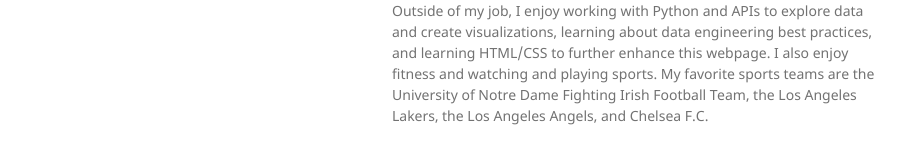
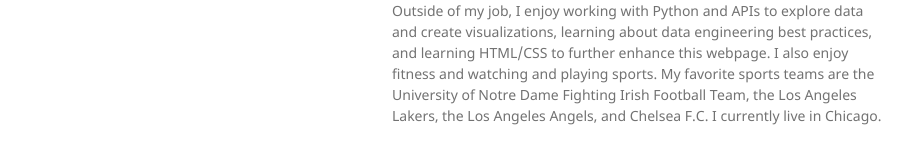
Before and after one commit to chasenbru/chasenbru.github.io, a Jekyll site: the page built from README.md, in a window 1280 px wide. Shown: the part 698-862 px from the top of the page, without its empty margins (178-1101 px from the left). Built offline with Jekyll 4.4.1, drawn with Linux system fonts in a browser that asks for light colours; our own code applies the rules of GitHub Pages for plain Markdown files.

Commit message:
Update default.html

```diff
--- a/_layouts/default.html
+++ b/_layouts/default.html
@@ -66,14 +66,14 @@
         <hr>
         <h2 id="Spotify API, Python, and Tableau">Spotify API, Python, and Tableau
         </h2>
-        <p>
+        <p style=color: #003366;>
           To better understand my music taste and preferences, I used Python and the Pandas library to extract data from the Spotify API. Then, I visualized the results in Tableau. Check out the dashboard <a href="https://public.tableau.com/views/VisualizingaSamplingofPersonalSpotifyData/Profile?:language=en-US&:display_count=n&:origin=viz_share_link" class="custom-link">here</a>! Check out the Github repository <a href="https://github.com/chasenbru/Fun-With-Spotify-API" class="custom-link">here</a>!
           <div class="image-container-spotify"></div>
         </p>
         <h1 style="font-size: 30px; color: #003366; text-align: center;">About Me</h1>
         <hr>
-        <p>
-          Outside of my job, I enjoy working with Python and APIs to explore data and create visualizations, learning about data engineering best practices, and learning HTML/CSS to further enhance this webpage. I also enjoy fitness and watching and playing sports. My favorite sports teams are the University of Notre Dame Fighting Irish Football Team, the Los Angeles Lakers, the Los Angeles Angels, and Chelsea F.C.
+        <p style=color: #003366;>
+          Outside of my job, I enjoy working with Python and APIs to explore data and create visualizations, learning about data engineering best practices, and learning HTML/CSS to further enhance this webpage. I also enjoy fitness and watching and playing sports. My favorite sports teams are the University of Notre Dame Fighting Irish Football Team, the Los Angeles Lakers, the Los Angeles Angels, and Chelsea F.C. I currently live in Chicago.
         </p>
       </section>
       <!--
```
